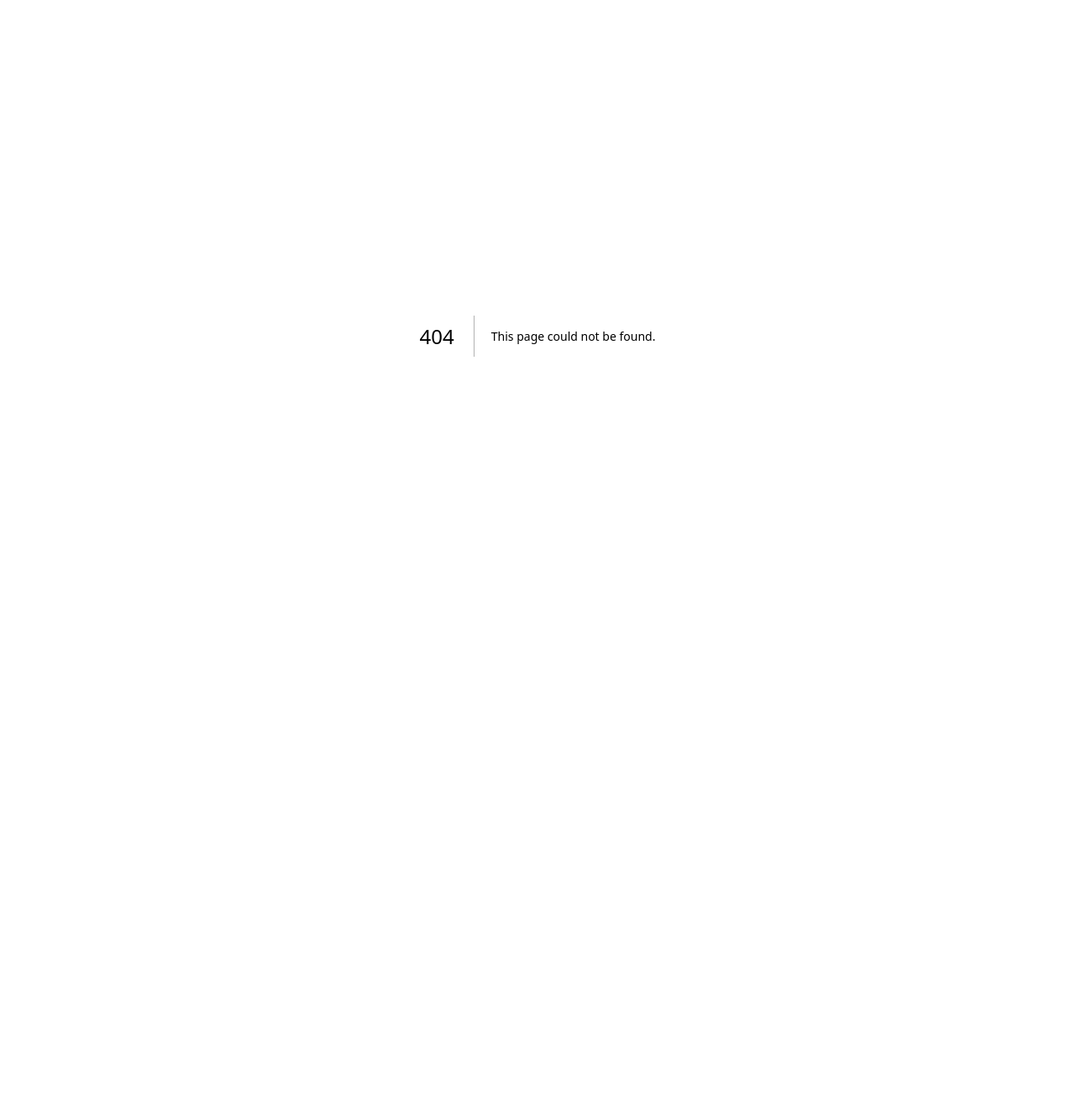
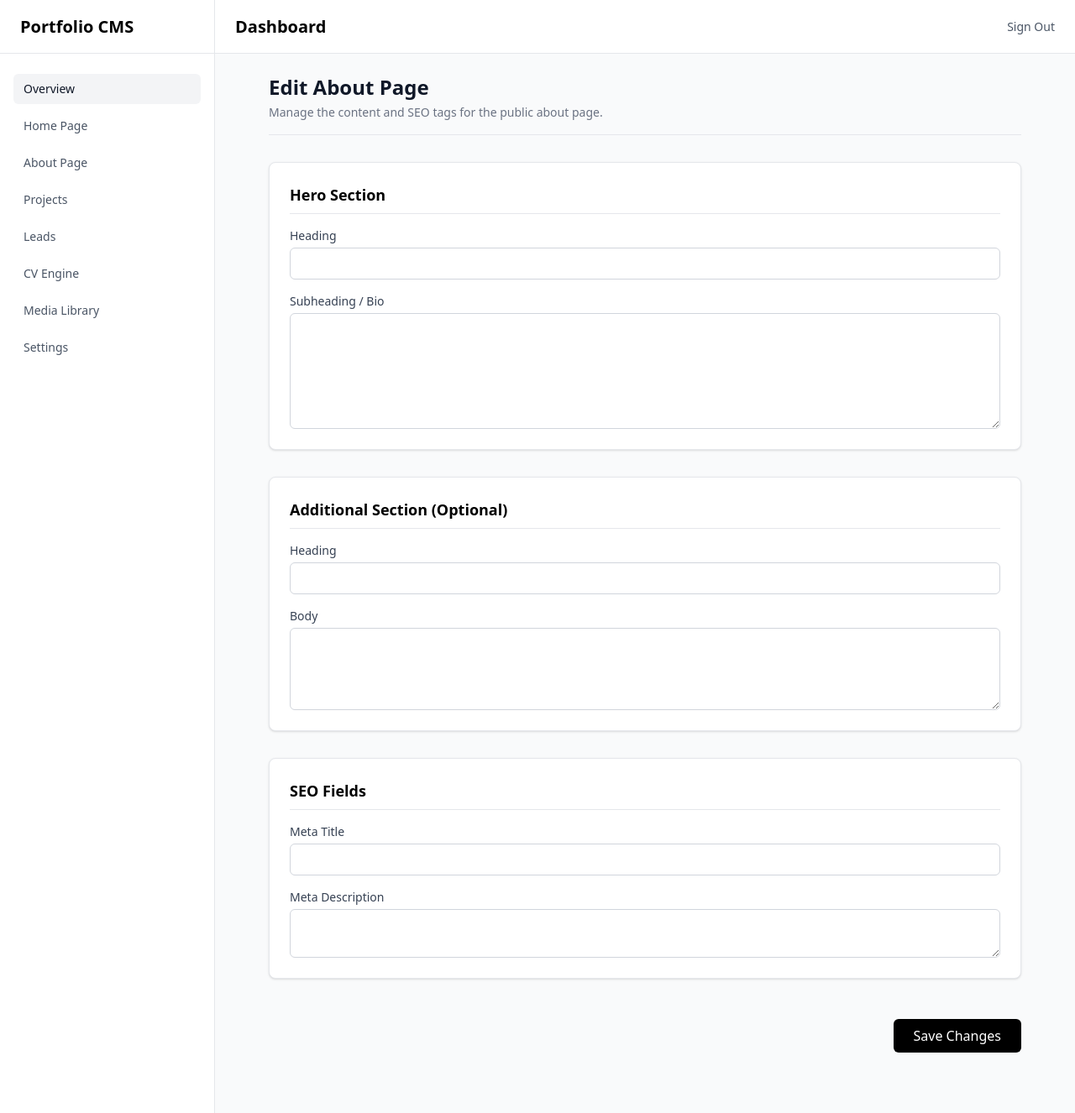
Before and after one commit to hassanraza03097477849-gif/portfolio, a Next.js app: page /admin/content/about in a window 1280 px wide. Before the commit this address had no page. Shown: the whole page at 84% size. Before the commit the page ends 800 px from the top, so only its background shows below. Built offline with nearby package versions, Linux system fonts and the light colour scheme; no server answers; the database is empty.

Commit message:
feat: add about page CMS editor

```diff
--- /dev/null
+++ b/app/admin/content/about/page.tsx
@@ -0,0 +1,104 @@
+'use client';
+
+import React, { useState, useEffect } from 'react';
+import { HomeContent } from '@/lib/types';
+import { getDocument, setDocument } from '@/lib/firebase/firestore';
+
+const defaultContent: HomeContent = {
+  hero: { heading: '', subheading: '', ctaText: '', ctaLink: '', backgroundImageUrl: '' },
+  intro: { heading: '', body: '' },
+  servicesTeaser: { heading: '', items: [] },
+  seo: { metaTitle: '', metaDescription: '', ogImage: '' }
+};
+
+export default function AboutContentEditor() {
+  const [content, setContent] = useState<HomeContent>(defaultContent);
+  const [loading, setLoading] = useState(true);
+  const [saving, setSaving] = useState(false);
+
+  useEffect(() => {
+    async function loadData() {
+      const data = await getDocument<HomeContent>('siteContent', 'about');
+      if (data) setContent(data);
+      setLoading(false);
+    }
+    loadData();
+  }, []);
+
+  const handleSave = async (e: React.FormEvent) => {
+    e.preventDefault();
+    setSaving(true);
+    await setDocument('siteContent', 'about', content);
+    await fetch('/api/revalidate', {
+      method: 'POST',
+      headers: { 'Content-Type': 'application/json' },
+      body: JSON.stringify({ path: '/about' })
+    });
+    setSaving(false);
+    alert('Saved and revalidated successfully');
+  };
+
+  if (loading) return <div>Loading About Page Editor...</div>;
+
+  return (
+    <div className="max-w-4xl mx-auto space-y-8 pb-12">
+      <div className="border-b border-gray-200 pb-4">
+        <h1 className="text-2xl font-bold text-gray-900">Edit About Page</h1>
+        <p className="text-sm text-gray-500 mt-1">Manage the content and SEO tags for the public about page.</p>
+      </div>
+
+      <form onSubmit={handleSave} className="space-y-8">
+        {/* HERO SECTION */}
+        <div className="bg-white p-6 shadow-sm border border-gray-200 rounded-lg space-y-4">
+          <h2 className="text-lg font-semibold border-b border-gray-200 pb-2">Hero Section</h2>
+          <div className="space-y-4">
+            <div>
+              <label className="block text-sm font-medium text-gray-700">Heading</label>
+              <input type="text" value={content.hero?.heading || ''} onChange={(e) => setContent({...content, hero: {...content.hero, heading: e.target.value}})} className="mt-1 block w-full border border-gray-300 p-2 focus:ring-black focus:border-black rounded-md sm:text-sm" />
+            </div>
+            <div>
+              <label className="block text-sm font-medium text-gray-700">Subheading / Bio</label>
+              <textarea value={content.hero?.subheading || ''} onChange={(e) => setContent({...content, hero: {...content.hero, subheading: e.target.value}})} className="mt-1 block w-full border border-gray-300 p-2 focus:ring-black focus:border-black rounded-md sm:text-sm" rows={6}></textarea>
+            </div>
+          </div>
+        </div>
+
+        {/* INTRO SECTION */}
+        <div className="bg-white p-6 shadow-sm border border-gray-200 rounded-lg space-y-4">
+          <h2 className="text-lg font-semibold border-b border-gray-200 pb-2">Additional Section (Optional)</h2>
+          <div className="space-y-4">
+            <div>
+              <label className="block text-sm font-medium text-gray-700">Heading</label>
+              <input type="text" value={content.intro?.heading || ''} onChange={(e) => setContent({...content, intro: {...content.intro, heading: e.target.value}})} className="mt-1 block w-full border border-gray-300 p-2 focus:ring-black focus:border-black rounded-md sm:text-sm" />
+            </div>
+            <div>
+              <label className="block text-sm font-medium text-gray-700">Body</label>
+              <textarea value={content.intro?.body || ''} onChange={(e) => setContent({...content, intro: {...content.intro, body: e.target.value}})} className="mt-1 block w-full border border-gray-300 p-2 focus:ring-black focus:border-black rounded-md sm:text-sm" rows={4}></textarea>
+            </div>
+          </div>
+        </div>
+
+        {/* SEO SECTION */}
+        <div className="bg-white p-6 shadow-sm border border-gray-200 rounded-lg space-y-4">
+          <h2 className="text-lg font-semibold border-b border-gray-200 pb-2">SEO Fields</h2>
+          <div className="space-y-4">
+            <div>
+              <label className="block text-sm font-medium text-gray-700">Meta Title</label>
+              <input type="text" value={content.seo?.metaTitle || ''} onChange={(e) => setContent({...content, seo: {...content.seo, metaTitle: e.target.value}})} className="mt-1 block w-full border border-gray-300 p-2 focus:ring-black focus:border-black rounded-md sm:text-sm" />
+            </div>
+            <div>
+              <label className="block text-sm font-medium text-gray-700">Meta Description</label>
+              <textarea value={content.seo?.metaDescription || ''} onChange={(e) => setContent({...content, seo: {...content.seo, metaDescription: e.target.value}})} className="mt-1 block w-full border border-gray-300 p-2 focus:ring-black focus:border-black rounded-md sm:text-sm" rows={2}></textarea>
+            </div>
+          </div>
+        </div>
+
+        <div className="flex justify-end pt-4">
+          <button type="submit" disabled={saving} className="bg-black text-white px-6 py-2 rounded-md hover:bg-gray-800 disabled:opacity-50">
+            {saving ? 'Saving...' : 'Save Changes'}
+          </button>
+        </div>
+      </form>
+    </div>
+  );
+}
--- a/app/admin/layout.tsx
+++ b/app/admin/layout.tsx
@@ -12,6 +12,8 @@ export default function AdminLayout({ children }: { children: React.ReactNode })
         </div>
         <nav className="flex-1 px-4 py-6 space-y-2">
           <a href="/admin" className="block px-3 py-2 rounded-md text-sm font-medium bg-gray-100 text-gray-900">Overview</a>
+          <a href="/admin/content/home" className="block px-3 py-2 rounded-md text-sm font-medium text-gray-600 hover:bg-gray-50">Home Page</a>
+          <a href="/admin/content/about" className="block px-3 py-2 rounded-md text-sm font-medium text-gray-600 hover:bg-gray-50">About Page</a>
           <a href="/admin/projects" className="block px-3 py-2 rounded-md text-sm font-medium text-gray-600 hover:bg-gray-50">Projects</a>
           <a href="/admin/leads" className="block px-3 py-2 rounded-md text-sm font-medium text-gray-600 hover:bg-gray-50">Leads</a>
           <a href="/admin/cv" className="block px-3 py-2 rounded-md text-sm font-medium text-gray-600 hover:bg-gray-50">CV Engine</a>
--- a/app/admin/page.tsx
+++ b/app/admin/page.tsx
@@ -28,6 +28,7 @@ export default function AdminOverview() {
           <a href="/admin/projects/new" className="text-blue-600 hover:underline">Add New Project &rarr;</a>
           <a href="/admin/cv" className="text-blue-600 hover:underline">Update CV Data &rarr;</a>
           <a href="/admin/content/home" className="text-blue-600 hover:underline">Edit Home Page &rarr;</a>
+          <a href="/admin/content/about" className="text-blue-600 hover:underline">Edit About Page &rarr;</a>
           <a href="/admin/settings" className="text-blue-600 hover:underline">Site Settings &rarr;</a>
         </div>
       </div>
```
